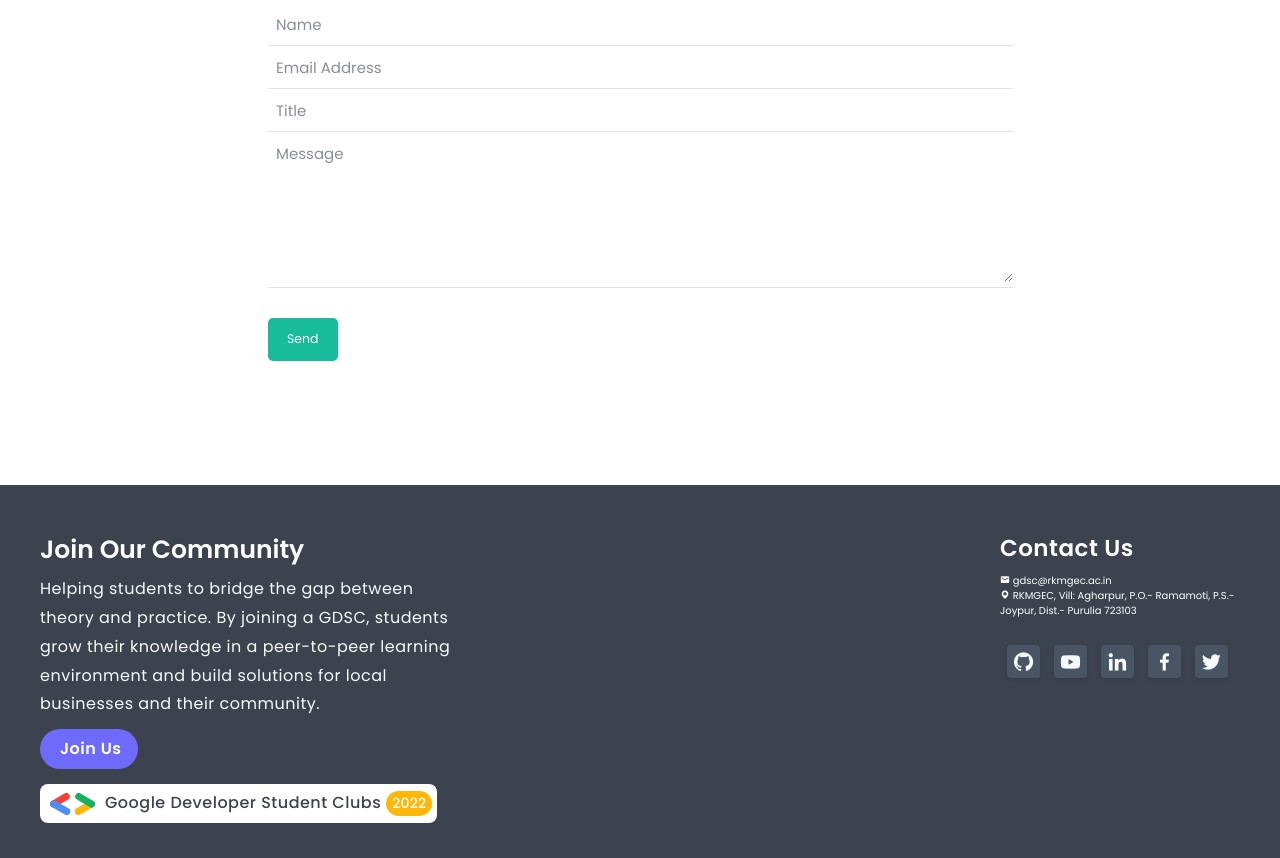
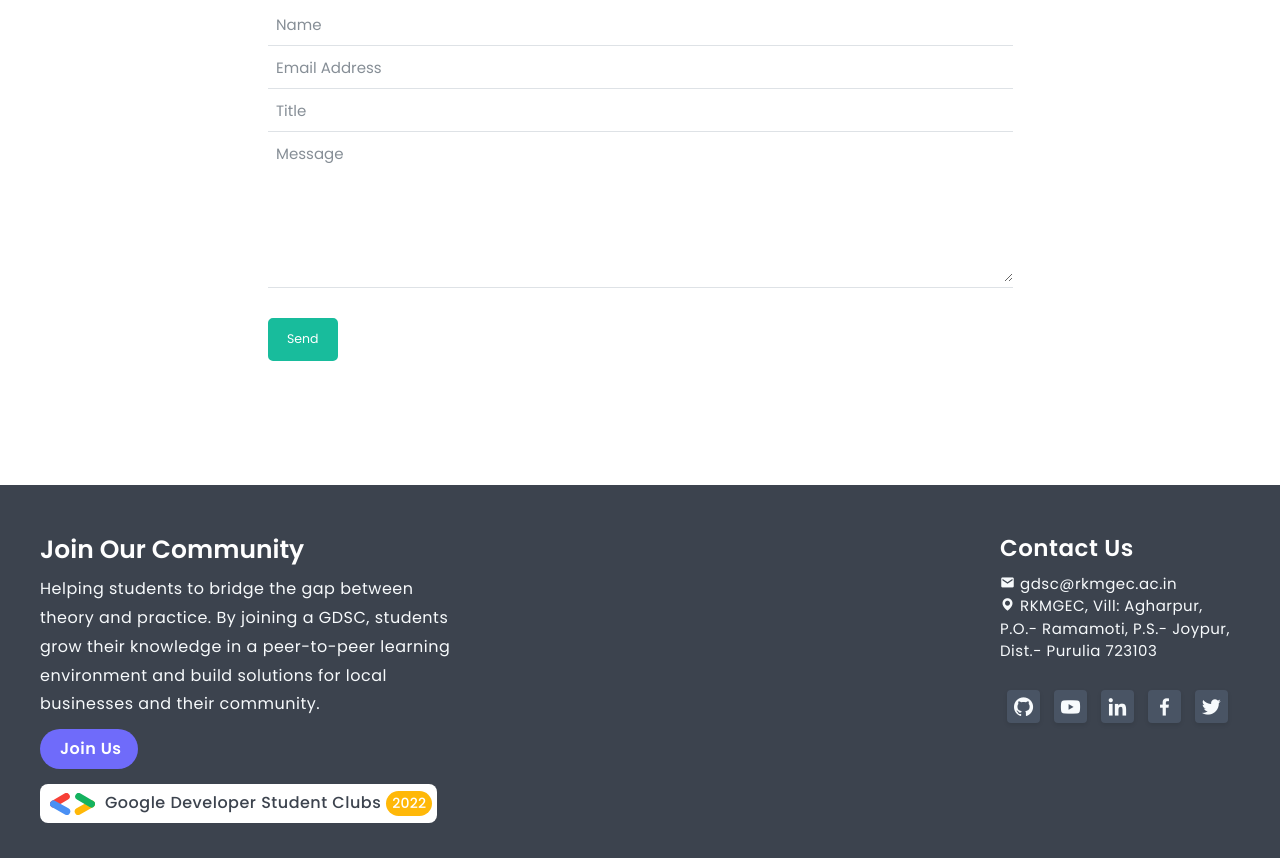
Before and after one commit to astreffect/astreffect.github.io, a plain HTML site: page index.html in a window 1280 px wide. Shown: the part 1044-1902 px from the top of the page. Drawn offline with nearby package versions, Linux system fonts and the light colour scheme; some icons are missing; a web font is replaced by a local one.

Commit message:
Update footer.css

```diff
--- a/assets/bootstrap/css/footer.css
+++ b/assets/bootstrap/css/footer.css
@@ -206,7 +206,16 @@ footer {
     letter-spacing: 0.5px;
     line-height: 1.5;
   }
-
+  div .follow{
+    margin: 0;
+    font-size: 1.5rem;
+    font-weight: 400;
+    font-family: var(--mainfont);
+    color: var(--lightwhite);
+    letter-spacing: 0.5px;
+    line-height: 1.5;
+    cursor: text;
+  }
   footer .footer_contact a.follow span:hover {
     color: var(--lightgrey);
   }
```
